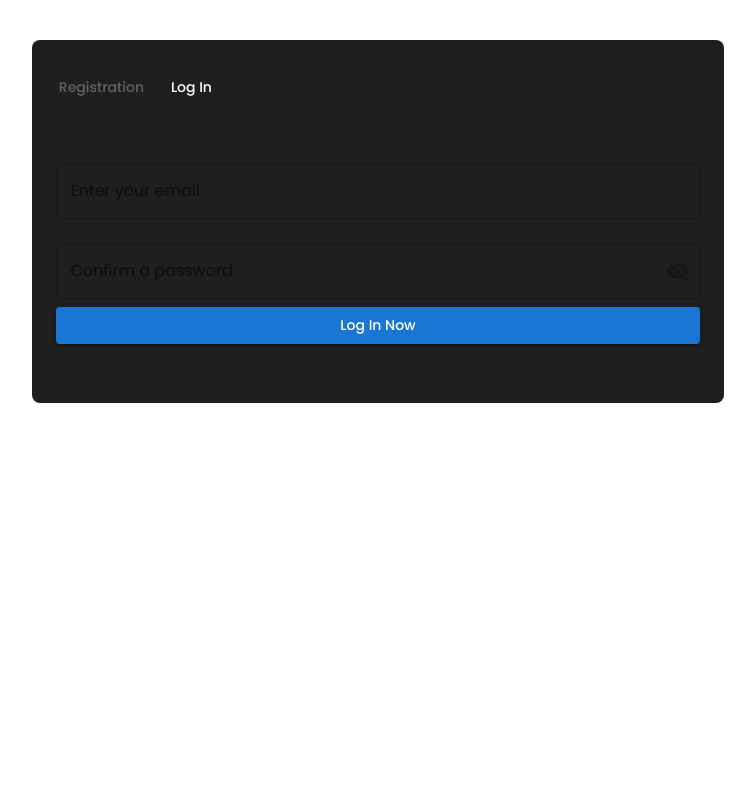
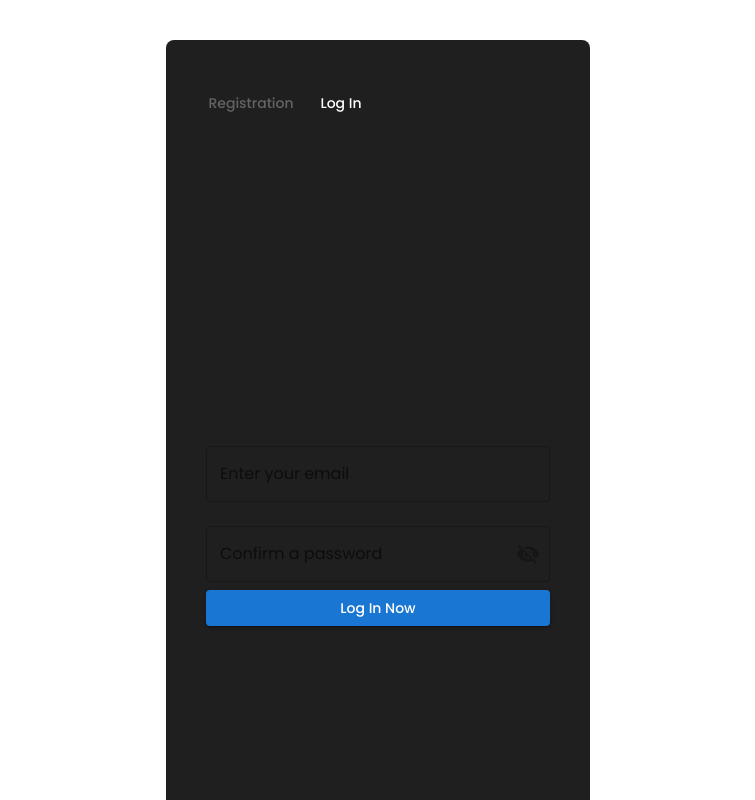
Before and after one commit to OleksandrLukomskyi/task-pro, a React (Vite) app: page /auth/login in a window 1280 px wide. Shown: the top 800 px of the page, without its empty margins (262-1017 px from the left). Built offline with nearby package versions, Linux system fonts and the light colour scheme.

Commit message:
update main

```diff
--- a/src/components/RegisterForm/RegisterForm.jsx
+++ b/src/components/RegisterForm/RegisterForm.jsx
@@ -17,7 +17,7 @@ import { selectLoading, selectError } from "../../redux/auth/selectors";
 import Visibility from "@mui/icons-material/Visibility";
 import VisibilityOff from "@mui/icons-material/VisibilityOff";
 import css from "./RegisterForm.module.css";
-import ErrorBoundary from "..//ErrorBoundary.jsx";
+// import ErrorBoundary from "..//ErrorBoundary.jsx";
 
 const schema = yup.object().shape({
   userName: yup.string().min(2).max(32).required(),
--- a/src/pages/AuthPage/AuthPage.module.css
+++ b/src/pages/AuthPage/AuthPage.module.css
@@ -1,8 +1,7 @@
 /* Загальні стилі */
-
 .customContainer {
-  /* box-sizing: border-box; */
-  width: 90%;
+  /* box-sizing: border-box !important; */
+  /* width: 90%; */
   background-color: #1f1f1f;
   margin: 40px auto;
   padding: 24px;
@@ -12,8 +11,10 @@
   /* justify-content: start; */
   /* Центрування в контейнері вертикально */
   /* align-items: center; */
-  height: 363px;
+  /* height: 363px; */
   /* height: auto; Висота за змістом */
+  /* width: 100%; */
+  /* min-width: 250px; */
 }
 .customFlexContainer {
   /* display: flex;
@@ -58,22 +59,24 @@
 }
 
 /* гумова від 320px - mobile */
-@media (min-width: 320px) and (max-width: 374px) {
-  .container {
-    width: 95%;
+@media screen and (min-width: 320px) {
+  .customContainer {
+    min-width: 250px;
+    /* min-width: 80%; */
   }
 }
+
 /* стає адаптивною з mobile 375px + */
 @media screen and (min-width: 375px) {
-  .container {
+  .customContainer {
     width: 335px;
   }
 }
 /* tablet 768px + */
 @media screen and (min-width: 768px) {
-  .container {
+  .customContainer {
     width: 424px;
-    height: 395px;
+    /* height: 395px; */
     padding: 40px;
   }
 }
```
